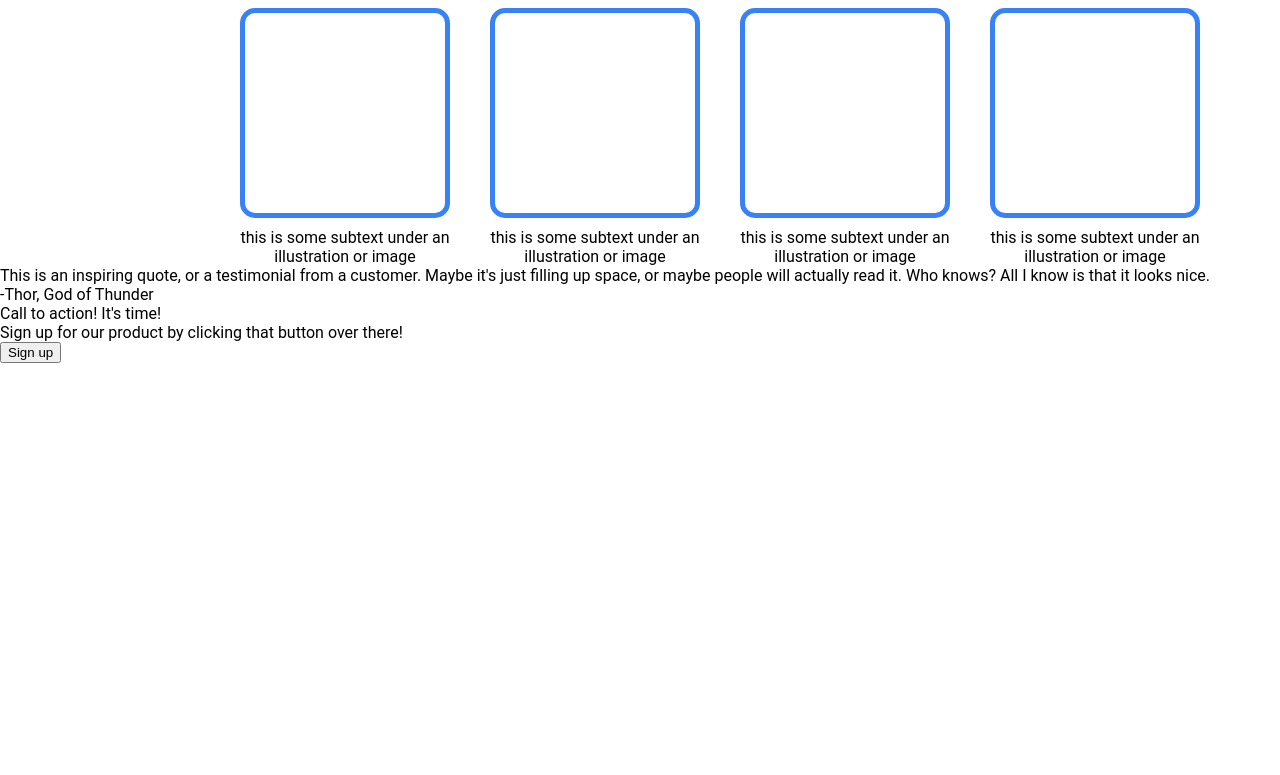
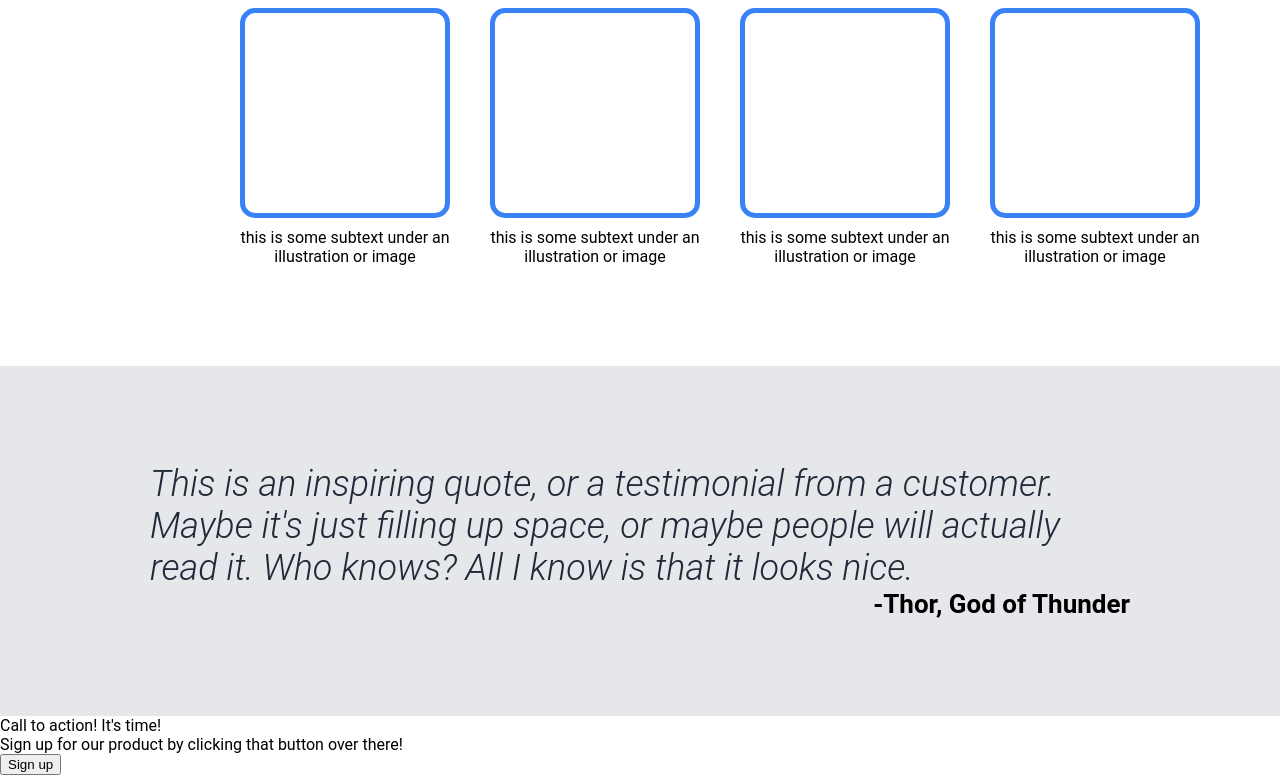
Before and after one commit to julian-khan/landing-page-project, a plain HTML site: page index.html in a window 1280 px wide. Shown: the part 544-1319 px from the top of the page. Before the commit the page ends 907 px from the top, so only its background shows below. Drawn offline with Linux system fonts and the light colour scheme.

Commit message:
Edit quote section per specifications

```diff
--- a/index.html
+++ b/index.html
@@ -54,11 +54,13 @@
             </div>
         </div>
 
+        <div class="quote_section">
+            <div class="quote_text">This is an inspiring quote, or a testimonial from a customer. Maybe it's just filling up space, or maybe people
+                will actually read it. Who knows? All I know is that it looks nice.
+            </div>
+            <div class="quote_author">-Thor, God of Thunder</div>
+        </div>
 
-        <div class="quote_text">This is an inspiring quote, or a testimonial from a customer. Maybe it's just filling up space, or maybe people
-            will actually read it. Who knows? All I know is that it looks nice.
-        </div>
-        <div class="quote_author">-Thor, God of Thunder</div>
 
         <div class="footer_bold">Call to action! It's time!</div>
         <div class="footer_content">Sign up for our product by clicking that button over there!</div>
--- a/style.css
+++ b/style.css
@@ -122,6 +122,7 @@ li {
 
 .middle_section_smaller_text {
     text-align: center;
+    margin-bottom: 100px;
 }
 
 .all_content_containers {
@@ -135,3 +136,31 @@ li {
     flex-direction: column;
     gap: 10px 30px;
 }
+
+.quote_section {
+    background: #E5E7EB;
+    display: flex;
+    flex-direction: column;
+    gap: 250px, 50px;
+    flex: 1 1 auto;
+    padding: 0 150px;
+    height: 350px;
+    justify-content: center;
+    align-items: center;
+
+}
+
+.quote_text {
+    font-size: 36px;
+    font-weight: 300;
+    font-style: italic;
+    color: #1F2937;
+    display: flex;
+    gap: 80px 0;
+}
+
+.quote_author {
+    font-weight: bold;
+    font-size: 26px;
+    align-self: flex-end;
+}
```
